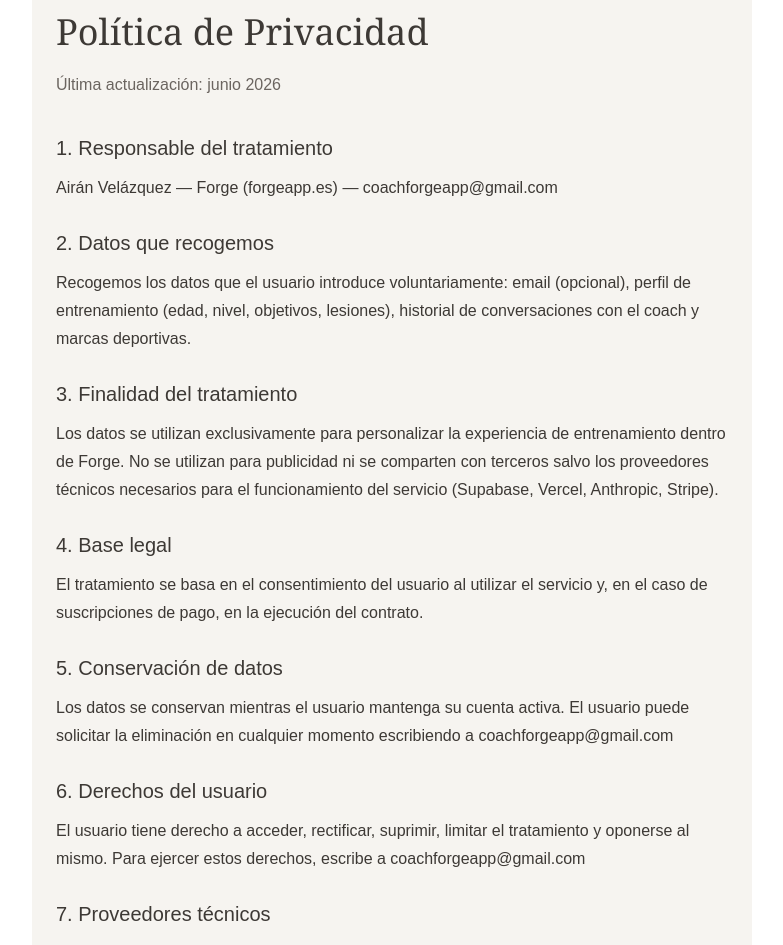
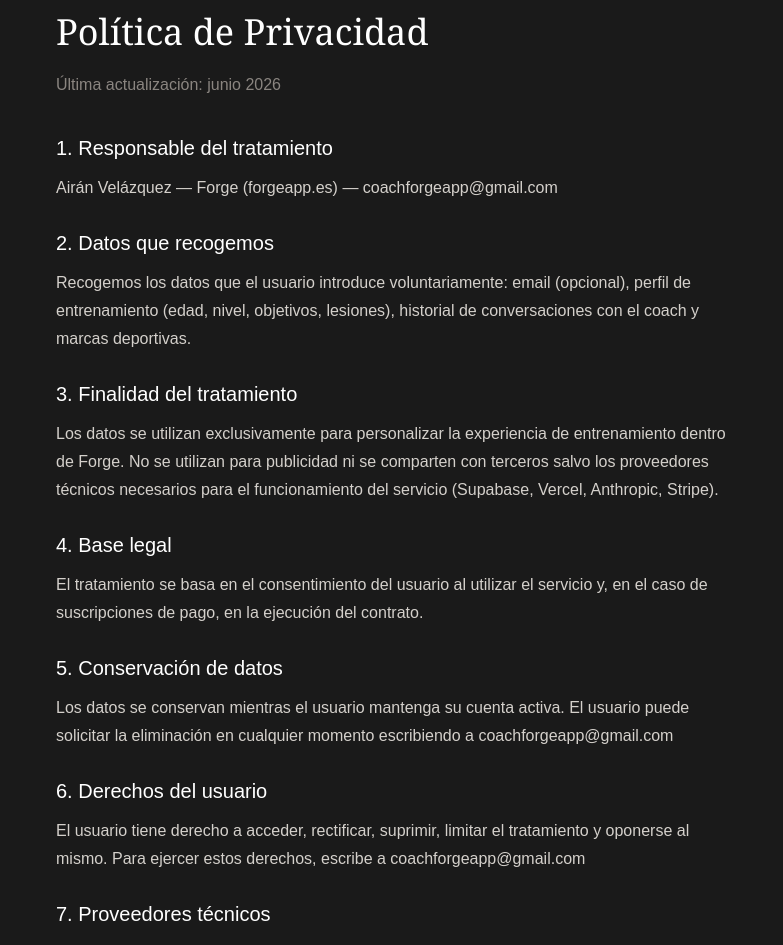
Before and after one commit to airanvlz-6/formapro, a Next.js app: page /privacidad in a window 1280 px wide. Shown: the part 60-1005 px from the top of the page, without its empty margins (248-1031 px from the left). Built offline with nearby package versions, Linux system fonts and the light colour scheme.

Commit message:
fix contraste pagina privacidad fondo oscuro

```diff
--- a/app/privacidad/page.tsx
+++ b/app/privacidad/page.tsx
@@ -1,31 +1,33 @@
 export default function Privacidad() {
   return (
-    <div style={{maxWidth:720,margin:"0 auto",padding:"60px 24px",fontFamily:"'DM Sans',sans-serif",color:"#3D3935",lineHeight:1.75,background:"#F6F4F0",minHeight:"100vh"}}>
-      <h1 style={{fontFamily:"Georgia,serif",fontSize:36,marginBottom:8}}>Política de Privacidad</h1>
-      <p style={{color:"#6B6560",marginBottom:32}}>Última actualización: junio 2026</p>
+    <div style={{minHeight:"100vh",background:"#1A1A1A"}}>
+    <div style={{maxWidth:720,margin:"0 auto",padding:"60px 24px",fontFamily:"'DM Sans',sans-serif",color:"#D4D0CB",lineHeight:1.75}}>
+      <h1 style={{fontFamily:"Georgia,serif",fontSize:36,marginBottom:8,color:"#fff"}}>Política de Privacidad</h1>
+      <p style={{color:"#8A8580",marginBottom:32}}>Última actualización: junio 2026</p>
 
-      <h2 style={{fontSize:20,marginBottom:8}}>1. Responsable del tratamiento</h2>
+      <h2 style={{fontSize:20,marginBottom:8,color:"#fff"}}>1. Responsable del tratamiento</h2>
       <p style={{marginBottom:24}}>Airán Velázquez — Forge (forgeapp.es) — coachforgeapp@gmail.com</p>
 
-      <h2 style={{fontSize:20,marginBottom:8}}>2. Datos que recogemos</h2>
+      <h2 style={{fontSize:20,marginBottom:8,color:"#fff"}}>2. Datos que recogemos</h2>
       <p style={{marginBottom:24}}>Recogemos los datos que el usuario introduce voluntariamente: email (opcional), perfil de entrenamiento (edad, nivel, objetivos, lesiones), historial de conversaciones con el coach y marcas deportivas.</p>
 
-      <h2 style={{fontSize:20,marginBottom:8}}>3. Finalidad del tratamiento</h2>
+      <h2 style={{fontSize:20,marginBottom:8,color:"#fff"}}>3. Finalidad del tratamiento</h2>
       <p style={{marginBottom:24}}>Los datos se utilizan exclusivamente para personalizar la experiencia de entrenamiento dentro de Forge. No se utilizan para publicidad ni se comparten con terceros salvo los proveedores técnicos necesarios para el funcionamiento del servicio (Supabase, Vercel, Anthropic, Stripe).</p>
 
-      <h2 style={{fontSize:20,marginBottom:8}}>4. Base legal</h2>
+      <h2 style={{fontSize:20,marginBottom:8,color:"#fff"}}>4. Base legal</h2>
       <p style={{marginBottom:24}}>El tratamiento se basa en el consentimiento del usuario al utilizar el servicio y, en el caso de suscripciones de pago, en la ejecución del contrato.</p>
 
-      <h2 style={{fontSize:20,marginBottom:8}}>5. Conservación de datos</h2>
+      <h2 style={{fontSize:20,marginBottom:8,color:"#fff"}}>5. Conservación de datos</h2>
       <p style={{marginBottom:24}}>Los datos se conservan mientras el usuario mantenga su cuenta activa. El usuario puede solicitar la eliminación en cualquier momento escribiendo a coachforgeapp@gmail.com</p>
 
-      <h2 style={{fontSize:20,marginBottom:8}}>6. Derechos del usuario</h2>
+      <h2 style={{fontSize:20,marginBottom:8,color:"#fff"}}>6. Derechos del usuario</h2>
       <p style={{marginBottom:24}}>El usuario tiene derecho a acceder, rectificar, suprimir, limitar el tratamiento y oponerse al mismo. Para ejercer estos derechos, escribe a coachforgeapp@gmail.com</p>
 
-      <h2 style={{fontSize:20,marginBottom:8}}>7. Proveedores técnicos</h2>
+      <h2 style={{fontSize:20,marginBottom:8,color:"#fff"}}>7. Proveedores técnicos</h2>
       <p style={{marginBottom:24}}>Forge utiliza los siguientes proveedores: Supabase (base de datos, Irlanda), Vercel (hosting, EEUU — con garantías adecuadas), Anthropic (IA, EEUU — con garantías adecuadas), Stripe (pagos, EEUU — con garantías adecuadas).</p>
 
-      <a href="/" style={{color:"#1E5C3A",fontSize:14}}>← Volver a Forge</a>
+      <a href="/" style={{color:"#8fbe9f",fontSize:14}}>← Volver a Forge</a>
+    </div>
     </div>
   );
 }
```
Also changed, not shown: forge-informe-850306 (3).png (added).
